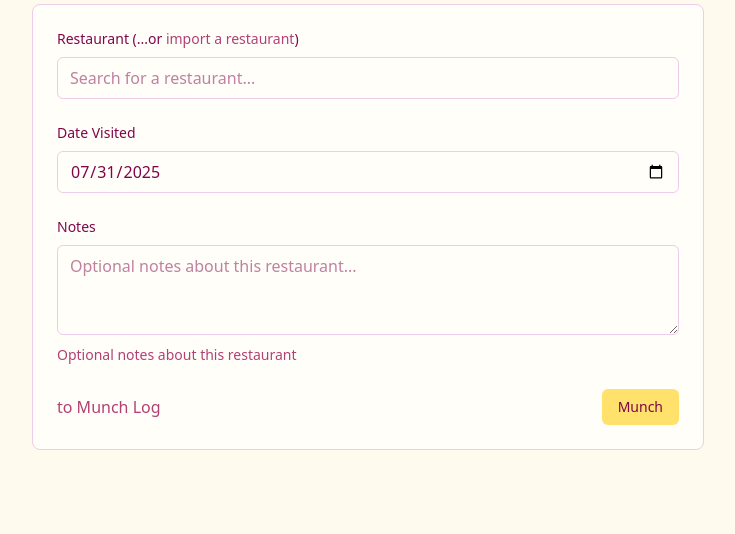
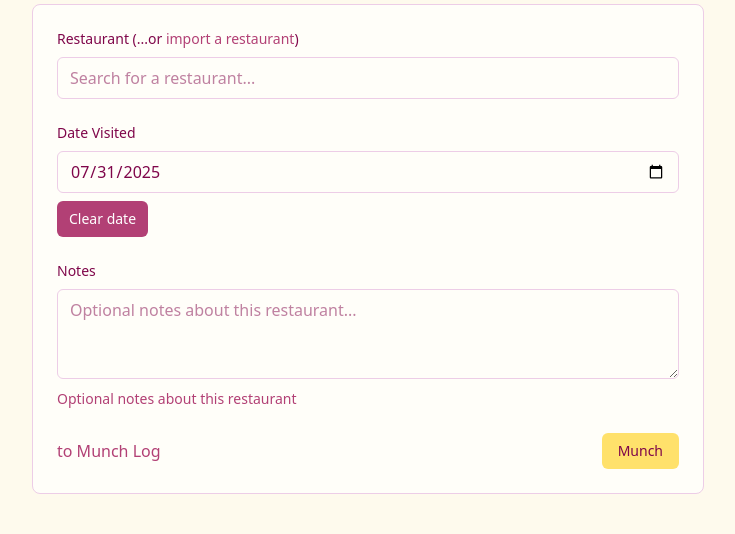
Before and after one commit to leifmetcalf/munch-claude, a Django app: page /munchlogitem/create/ in a window 1280 px wide. Shown: the part 152-686 px from the top of the page, without its empty margins (272-1007 px from the left). Run offline with Django 5.2, Linux system fonts and the light colour scheme; the visitor is signed in with stand-in values (Sample User, id 1); data comes from the database, SQL or seed files in the repository; data that the repository does not hold is empty; style sheets or scripts are compiled from the project's sources; parts of the project's set-up code (start-up, migrations or seed data) failed here and were passed over.

Commit message:
Allow optional visited dates for munch log items
- Make visited_date field nullable in MunchLogItem model
- Add "Clear date" button to munch log item create form
- Update sorting to show dated items first, then undated items by insertion time
- Display "Visited: in the past..." for items without dates
- Remove explicit ordering in views to use model's default ordering

🤖 Generated with [Claude Code](https://claude.ai/code)

Co-Authored-By: Claude <noreply@anthropic.com>

```diff
--- a/lists/models.py
+++ b/lists/models.py
@@ -91,11 +91,11 @@ class MunchLogItem(models.Model):
     restaurant = models.ForeignKey(Restaurant, on_delete=models.CASCADE)
     munch_log = models.ForeignKey(MunchLog, on_delete=models.CASCADE)
     inserted_at = models.DateTimeField(auto_now_add=True)
-    visited_date = models.DateField(default=datetime.date.today, help_text="Date you visited this restaurant")
+    visited_date = models.DateField(null=True, blank=True, help_text="Date you visited this restaurant")
     notes = models.TextField(blank=True, help_text="Optional notes about this restaurant")
 
     class Meta:
-        ordering = ['-visited_date', '-inserted_at']
+        ordering = [models.F('visited_date').desc(nulls_last=True), '-inserted_at']
 
     def __str__(self):
         return f"{self.restaurant.name} in {self.munch_log.name}"
--- a/lists/templates/lists/munch_log_detail.html
+++ b/lists/templates/lists/munch_log_detail.html
@@ -68,7 +68,7 @@
                             <a href="{% url 'restaurant_detail' item.restaurant.id %}" class="hover:text-yakiimo-purple-light">{{ item.restaurant.name }}</a>
                         </h3>
                         <p class="text-black text-sm mb-2">{{ item.restaurant.suburb }}{% if item.restaurant.region %}, {{ item.restaurant.region }}{% endif %}{% if item.restaurant.country %}, {{ item.restaurant.country }}{% endif %}</p>
-                        <p class="text-black text-sm mb-2"><strong>Visited:</strong> {{ item.visited_date|date:"F j, Y" }}</p>
+                        <p class="text-black text-sm mb-2"><strong>Visited:</strong> {% if item.visited_date %}{{ item.visited_date|date:"F j, Y" }}{% else %}in the past...{% endif %}</p>
                         {% if item.notes %}
                             <p class="text-black mt-3">"{{ item.notes }}"</p>
                         {% endif %}
--- a/lists/templates/lists/munch_log_item_create.html
+++ b/lists/templates/lists/munch_log_item_create.html
@@ -23,6 +23,9 @@
                     Date Visited
                 </label>
                 {{ form.visited_date }}
+                <button type="button" id="clear-date-btn" class="mt-2 bg-yakiimo-purple-light text-white hover:bg-yakiimo-purple px-3 py-2 rounded-md text-sm font-medium transition-colors">
+                    Clear date
+                </button>
                 {% if form.visited_date.errors %}
                     <div class="mt-1 text-sm text-red-600">
                         {% for error in form.visited_date.errors %}
@@ -79,6 +82,16 @@ document.addEventListener('DOMContentLoaded', function() {
         'restaurant-results',
         '{{ form.restaurant.id_for_label }}'
     );
+
+    // Clear date button functionality
+    const clearDateBtn = document.getElementById('clear-date-btn');
+    const dateInput = document.getElementById('{{ form.visited_date.id_for_label }}');
+
+    if (clearDateBtn && dateInput) {
+        clearDateBtn.addEventListener('click', function() {
+            dateInput.value = '';
+        });
+    }
 });
 </script>
 {% endblock %}
--- a/lists/views.py
+++ b/lists/views.py
@@ -721,10 +721,10 @@ def munch_log(request, user_id):
     # Get or create the user's munch log
     munch_log = munch_log_user.get_or_create_munch_log()
 
-    # Get all items in the munch log, ordered by newest visited date first
+    # Get all items in the munch log
     munch_log_items = MunchLogItem.objects.filter(
         munch_log=munch_log
-    ).order_by('-visited_date', '-inserted_at')
+    )
 
     # Calculate unique munches (unique restaurants)
     unique_restaurants = munch_log_items.values('restaurant').distinct().count()
@@ -885,10 +885,10 @@ def munch_log_edit(request, user_id):
     # Get or create the user's munch log
     munch_log = munch_log_user.get_or_create_munch_log()
 
-    # Get all items in the munch log, ordered by newest visited date first
+    # Get all items in the munch log
     munch_log_items = MunchLogItem.objects.filter(
         munch_log=munch_log
-    ).order_by('-visited_date', '-inserted_at')
+    )
 
     return render(request, 'lists/munch_log_edit.html', {
         'munch_log': munch_log,
```
Also changed, not shown: lists/migrations/0004_alter_munchlogitem_visited_date.py (added), lists/migrations/0005_alter_munchlogitem_options.py (added).
